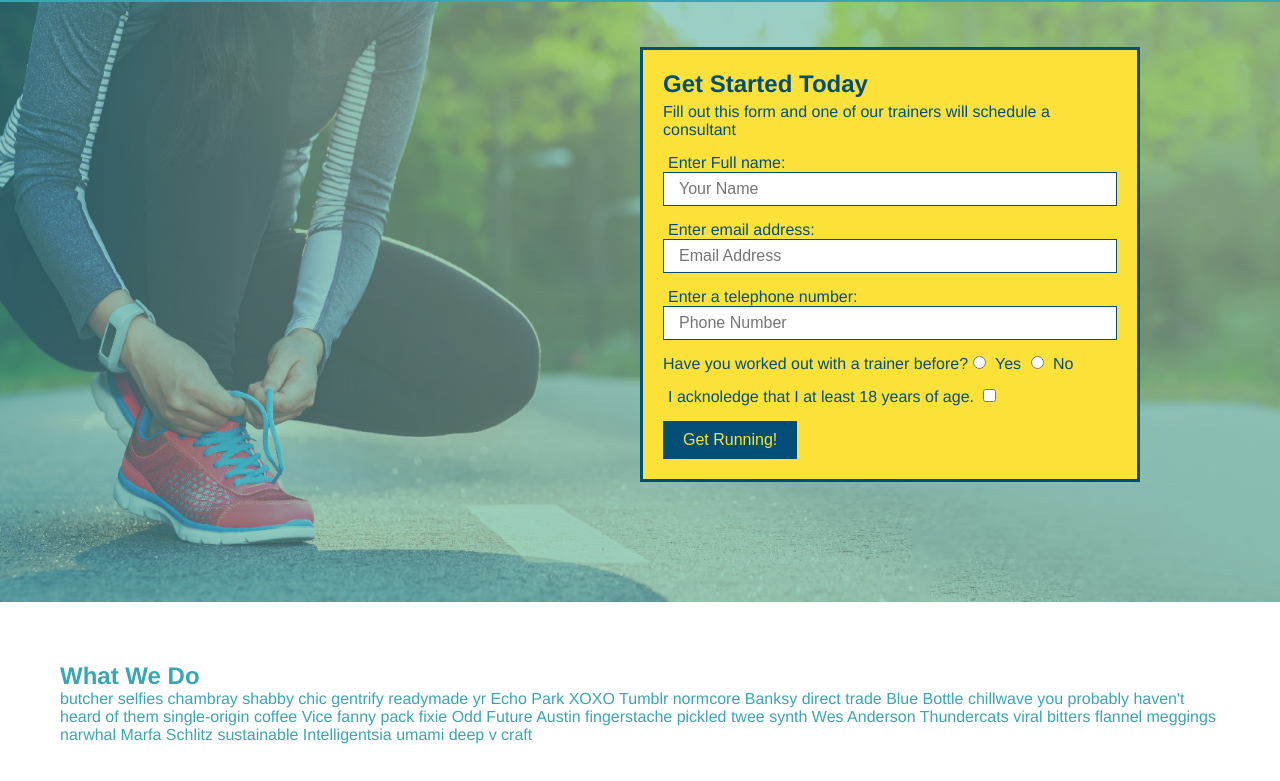
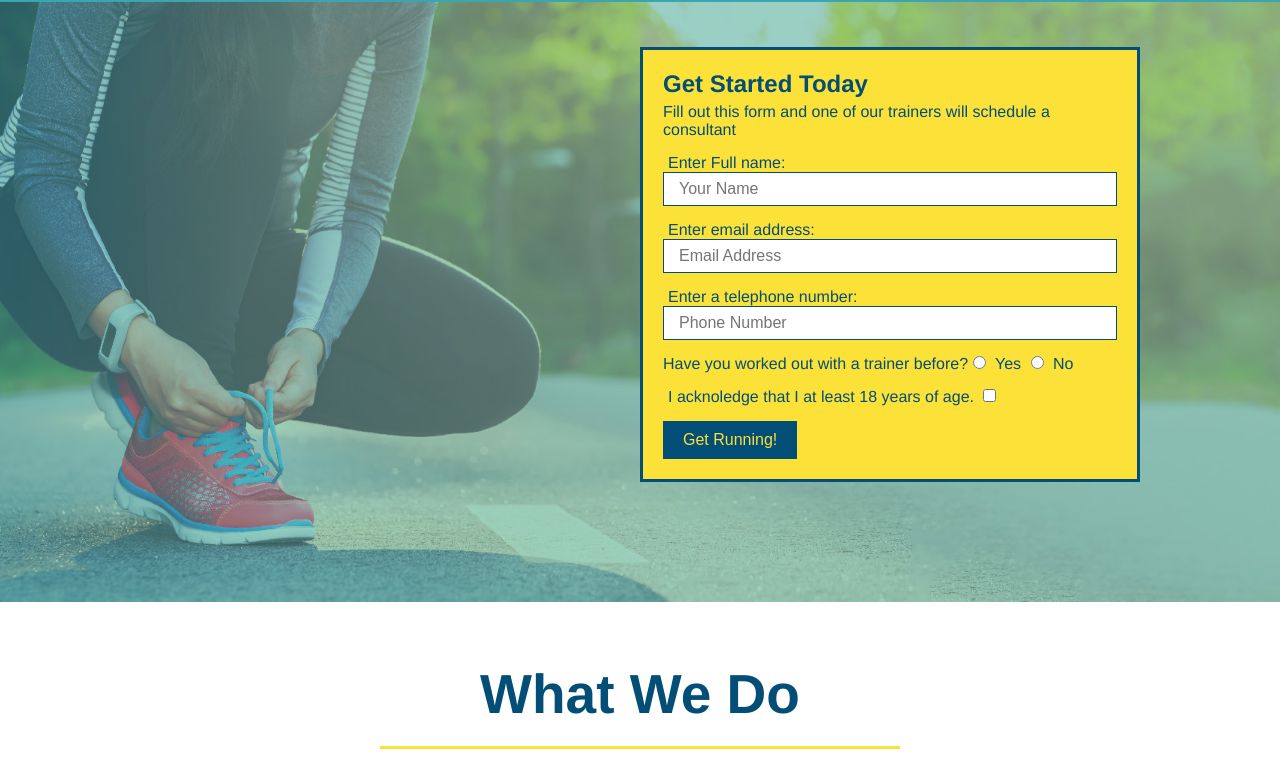
Before and after one commit to JamesVaris/run-buddy, a plain HTML site: page index.html in a window 1280 px wide. Shown: the part 80-861 px from the top of the page. Drawn offline with Linux system fonts and the light colour scheme.

Commit message:
style what we do section

```diff
--- a/assets/css/style.css
+++ b/assets/css/style.css
@@ -120,3 +120,26 @@ section {
     font-size: 16px;
 }
 /* HERO STYLE ENDS */
+
+/* Centers everything in the section */
+.intro {
+    text-align: center;
+}
+/* Edits h2 element text in the intro class */
+.intro h2 {
+    font-size: 55px;
+    color: #024e76;
+    margin-bottom: 35px;
+    padding: 0 100px 20px 100px;
+    border-bottom: 3px solid;
+    border-color: #fce138;
+    display: inline-block;
+}
+/* Edits text paragraph  to intro class & horizontally centers */
+.intro p {
+    line-height: 1.7;
+    color: #39a6b2;
+    width: 80%;
+    font-size: 20px;
+    margin: 0 auto;
+}
--- a/index.html
+++ b/index.html
@@ -66,7 +66,7 @@
         <!-- end hero -->
 
         <!-- "what we do" section -->
-        <section id="what-we-do">
+        <section id="what-we-do" class="intro">
             <h2>What We Do</h2>
             <p>
                 butcher selfies chambray shabby chic gentrify readymade yr Echo Park XOXO Tumblr normcore Banksy direct trade Blue Bottle chillwave you probably haven't heard of them single-origin coffee Vice fanny pack fixie Odd Future Austin fingerstache pickled twee synth Wes Anderson Thundercats viral bitters flannel meggings narwhal Marfa Schlitz sustainable Intelligentsia umami deep v craft
```
